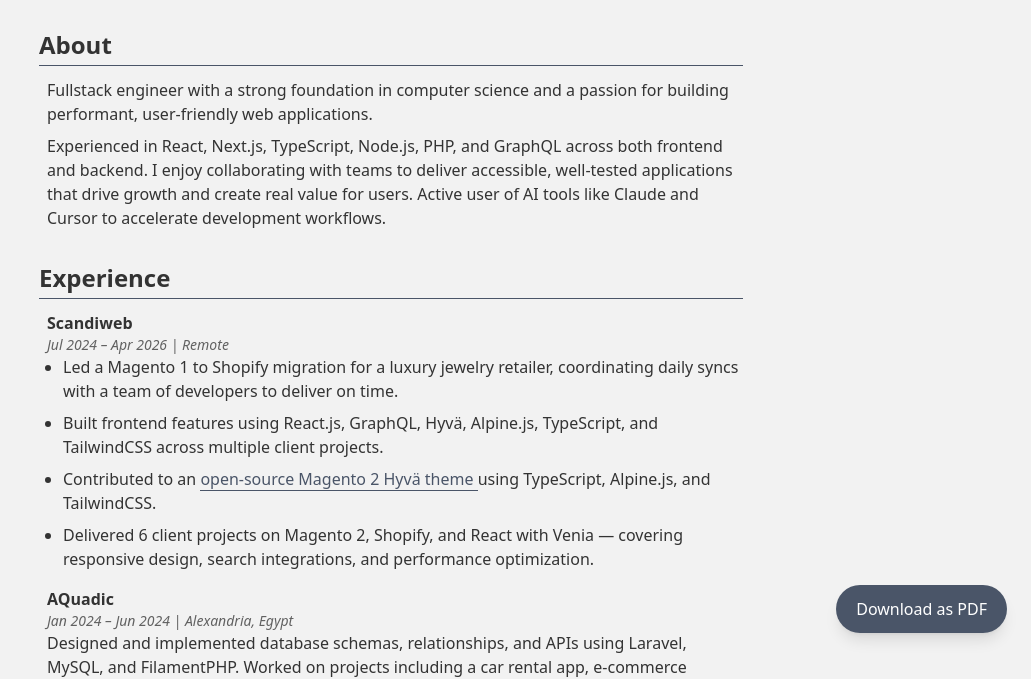
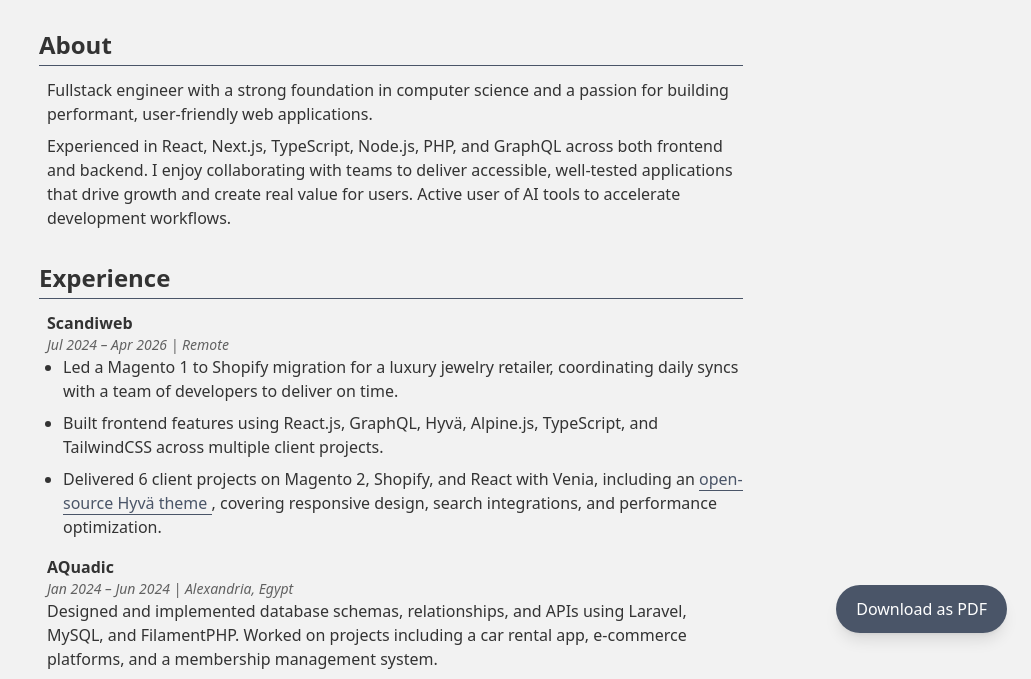
Before and after one commit to edriso/edriso.github.io, a website: page index.html in a window 1280 px wide. Shown: the part 143-822 px from the top of the page, without its empty margins (249-1280 px from the left). Drawn offline with Linux system fonts and the light colour scheme.

Commit message:
Clean up resume wording and consistency

```diff
--- a/index.html
+++ b/index.html
@@ -95,8 +95,8 @@
             Experienced in React, Next.js, TypeScript, Node.js, PHP, and GraphQL
             across both frontend and backend. I enjoy collaborating with teams
             to deliver accessible, well-tested applications that drive growth
-            and create real value for users. Active user of AI tools like Claude
-            and Cursor to accelerate development workflows.
+            and create real value for users. Active user of AI tools to
+            accelerate development workflows.
           </p>
         </div>
       </section>
@@ -127,20 +127,17 @@
               TypeScript, and TailwindCSS across multiple client projects.
             </li>
             <li>
-              Contributed to an
+              Delivered 6 client projects on Magento 2, Shopify, and React with
+              Venia, including an
               <a
                 href="https://github.com/scandiweb/satoshi-hyva"
                 target="_blank"
                 rel="noopener noreferrer"
               >
-                open-source Magento 2 Hyvä theme
+                open-source Hyvä theme
               </a>
-              using TypeScript, Alpine.js, and TailwindCSS.
-            </li>
-            <li>
-              Delivered 6 client projects on Magento 2, Shopify, and React with
-              Venia — covering responsive design, search integrations, and
-              performance optimization.
+              , covering responsive design, search integrations, and performance
+              optimization.
             </li>
           </ul>
         </article>
@@ -172,7 +169,7 @@
           <p>
             Built and maintained a multi-purpose Discord bot for community
             management using React.js, TypeScript, Node.js, Discord.js, Prisma,
-            and Laravel. Worked across the full stack — both the bot and the web
+            and Laravel. Worked across the full stack, both the bot and the web
             platform. Enhanced features such as the affiliate program, credit
             system, and notification system.
           </p>
@@ -242,7 +239,7 @@
           </li>
           <li>
             <strong>Tools</strong>
-            : Git, Docker, CI/CD, Postman, AI Tools (Claude, Cursor)
+            : Git, Docker, CI/CD, Postman, AI Tools
           </li>
           <li>
             <strong>Soft Skills</strong>
```
Also changed, not shown: dist/style.css.
